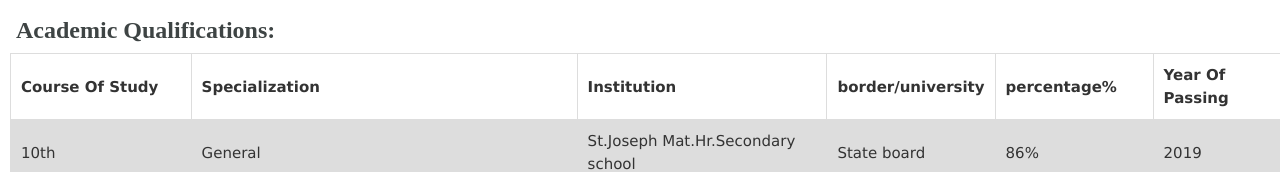
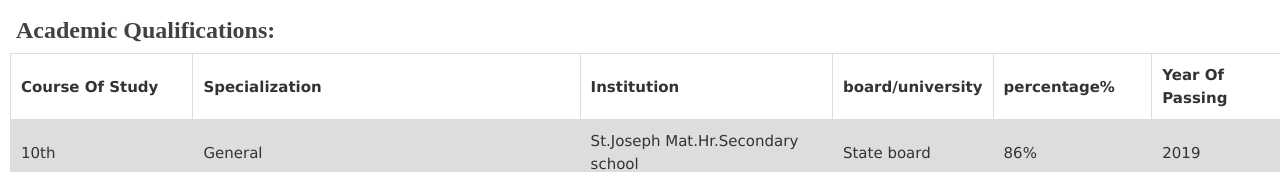
Before and after one commit to abigit7/abhiresume.github.io, a plain HTML site: page resume.html in a window 1280 px wide. Shown: the part 183-355 px from the top of the page. Drawn offline with nearby package versions, Linux system fonts and the light colour scheme.

Commit message:
Update resume.html

```diff
--- a/resume.html
+++ b/resume.html
@@ -92,7 +92,7 @@ tr:nth-child(even) {
                   <th>Course Of Study</th>
                   <th>Specialization</th>
                   <th>Institution</th>
-                  <th>border/university</th>
+                  <th>board/university</th>
                   <th>percentage%</th>
                   <th>Year Of Passing</th>
                </tr>
```
